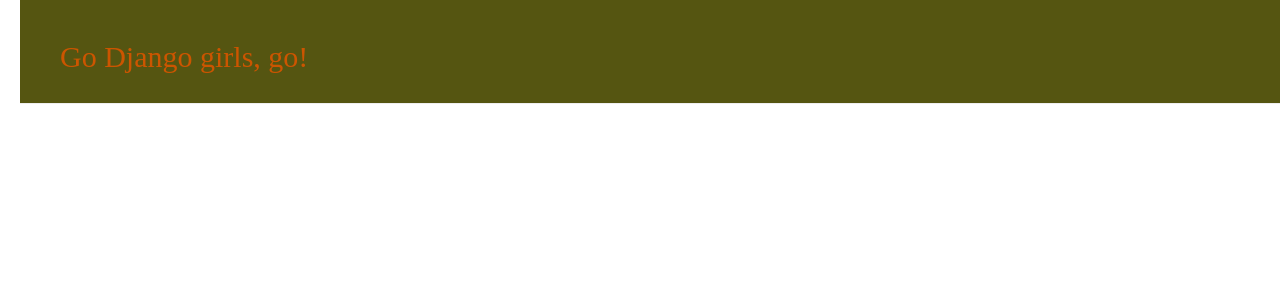
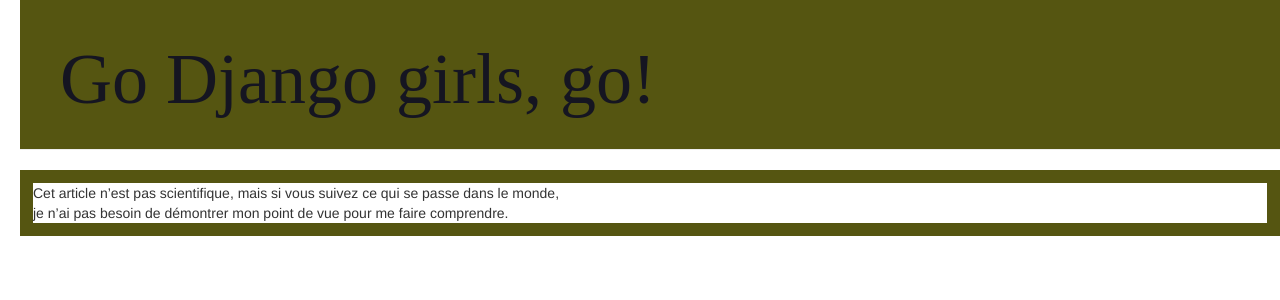
Before and after one commit to euanrussano/my-first-blog, a Django app: page / in a window 1280 px wide. Shown: the top 300 px of the page. Run offline with Django 3.2, Linux system fonts and the light colour scheme; data that the repository does not hold is empty; some libraries are stand-ins or nearby versions.

Commit message:
DjangoGirls app second commit

```diff
--- a/blog/models.py
+++ b/blog/models.py
@@ -6,6 +6,7 @@ class Post(models.Model):
     author = models.ForeignKey(settings.AUTH_USER_MODEL, on_delete=models.CASCADE)
     title = models.CharField(max_length=100)
     text = models.TextField()
+    commentaire = models.TextField(default='', max_length=300)
     date_created = models.DateTimeField(default=timezone.now)
     published_date = models.DateTimeField(blank=True, null=True)
 
--- a/blog/static/css/blog.css
+++ b/blog/static/css/blog.css
@@ -12,11 +12,17 @@ body {
   font-size: 36pt:
   text-decoration : none;
 }
+.solid {
+  font-size: 6px;
+  border-style: solid;
+  border-width: 50pt;
+  border-color: #2ee;
+}
 .content{
   margin-left: 40px;
 }
 h1, h2 {
-  font-family: 'Arial';
+  font-family: 'Times';
 }
 .date{
   color: #888;
--- /dev/null
+++ b/blog/static/css/blogRepet.css
@@ -0,0 +1,45 @@
+h1 a, h2 a {color: #112e;  font-family: 'Sylfaen'; font-size: 72px;}
+body {
+  padding-left: 20px;
+}
+.page-header {
+  background-color: #551;
+  margin-top: 0px;
+  padding: 20px 20px 20px 40px;
+}
+.page-header h1, .page-header h1 a, .page-header h1 a:visited, .page-header h1 a:active {
+  color: #aaa;
+  font-size: 36px;
+  text-decoration: none;
+}
+.solid {
+  font-size: 14px;
+  border: solid 10pt #551;
+}
+.content {
+  margin-left: 40px;
+}
+h1, h2 {
+  font-family: "Arial", Times, fantasy;
+}
+.date {
+  color: #888;
+}
+.save {
+  float:right;
+}
+.post-form textarea, .post-form input {
+  width: 95%;
+}
+.top-menu, .tom-menu:hover, .top-menu:visited {
+  color: #fff;
+  float: right;
+  font-size: 20pt;
+  margin-right: 20px;
+}
+.post {
+  margin-bottom: 70px;
+}
+.port h1 a, .port h1 a:visited {
+  color: #111;
+}
--- a/blog/templates/blog/post_list.html
+++ b/blog/templates/blog/post_list.html
@@ -4,12 +4,14 @@
 <head>
   <link rel="stylesheet" href="//maxcdn.bootstrapcdn.com/bootstrap/3.2.0/css/bootstrap.min.css">
   <link rel="stylesheet" href="//maxcdn.bootstrapcdn.com/bootstrap/3.2.0/css/bootstrap-theme.min.css">
-  <link rel="stylesheet" href="{% static 'css/blog.css' %}">
+  <link rel="stylesheet" href="{% static 'css/blogRepet.css' %}">
   <meta charset="utf-8">
   <title>Premier DjangoGirls</title>
 </head>
 <body>
   <div class="page-header"><h2><a href="/">Go Django girls, go!</a></h2></div>
+  <div class="solid">Cet article n’est pas scientifique, mais si vous suivez ce qui se passe dans le monde,<br>
+    je n’ai pas besoin de démontrer mon point de vue pour me faire comprendre.</div>
 
 <div class="content container">
   <div class="row">
```
Also changed, not shown: blog/migrations/0002_auto_20181207_1917.py (added).
